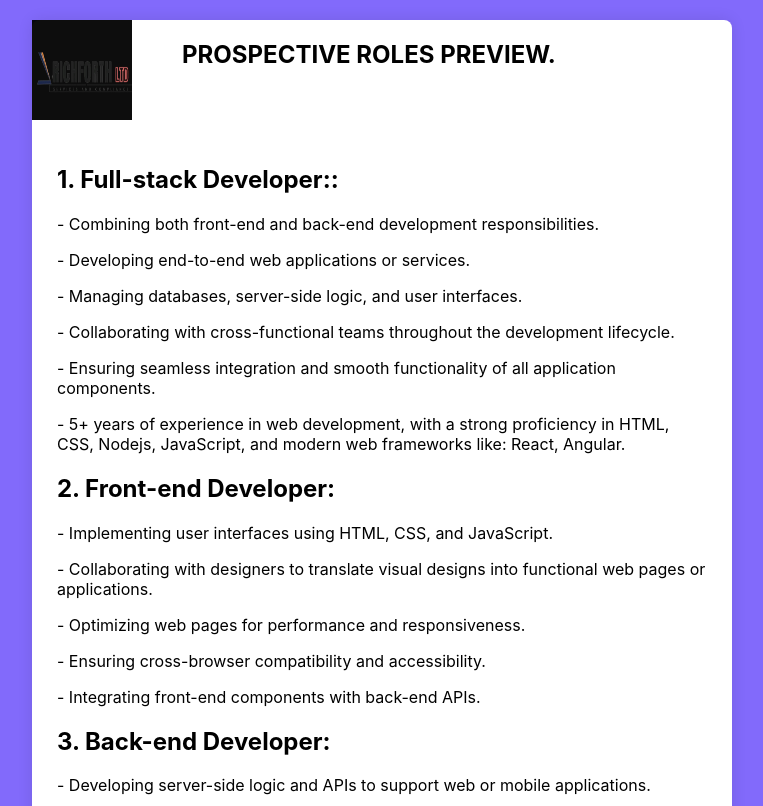
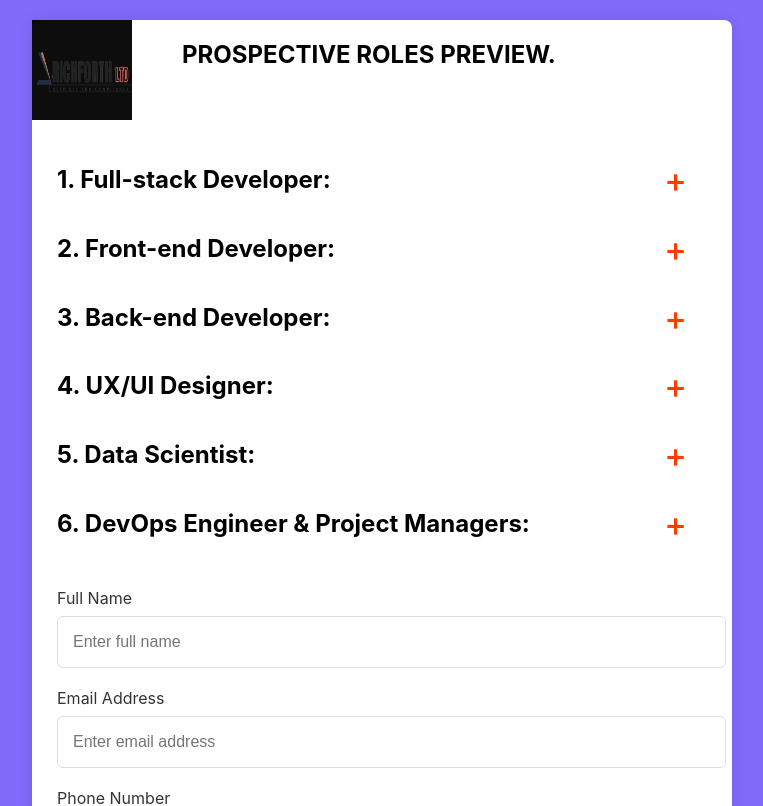
Before and after one commit to emmyzee45/application-form-frontend, a React (Create React App) app: page / in a window 1280 px wide. Shown: the top 806 px of the page, without its empty margins (258-1021 px from the left). Built offline with nearby package versions, Linux system fonts and the light colour scheme.

Commit message:
add home page

```diff
--- a/src/form/Form.jsx
+++ b/src/form/Form.jsx
@@ -7,6 +7,12 @@ import { useNavigate } from 'react-router-dom';
 export const Form = () => {
     const [input, setInput] = useState({});
     const [file, setFile] = useState('');
+    const [open, setOpen] = useState(false);
+    const [openBackend, setOpenBackend] = useState(false);
+    const [openFronted, setOpenFronted] = useState(false);
+    const [openUI, setOpenUI] = useState(false);
+    const [openDevOps, setOpenDevOps] = useState(false);
+    const [openDatascience, setOpenDataScience] = useState(false);
 
     const navigate = useNavigate();
 
@@ -16,6 +22,29 @@ export const Form = () => {
       setInput((prev) => {
         return {...prev, [name]: value}
       })
+    }
+
+    const handleView = () => {
+      setOpen(!open);
+    }
+
+    const handleFrontend = () => {
+
+    }
+
+    const handleBackend = () => {
+      setOpenBackend(!openBackend)
+    }
+    const handleUI = () => {
+      setOpenUI(!openUI)
+    }
+
+    const handleDatascience = () => {
+      setOpenDataScience(!openDatascience)
+    }
+
+    const handleDevOps = () => {
+      setOpenDevOps(!openDevOps)
     }
 
     const handleSubmit = async(e) => {
@@ -61,7 +90,21 @@ export const Form = () => {
           <p>- Keeping up with emerging technologies and industry trends.</p>
         </div> */}
         <div>
-          <h2>1. Full-stack Developer::</h2>
+          <div className='content'>
+          <h2>1. Full-stack Developer:</h2>
+          {!open ? (
+
+            <div className='view' onClick={handleView}>
+              +
+            </div>
+          ): (
+            <div className='view' onClick={handleView}>
+              -
+            </div>
+          )}
+          </div>
+          {open && (
+            <div className='viewoCntent'>
               <p> - Combining both front-end and back-end development responsibilities.</p>
               <p> - Developing end-to-end web applications or services.</p>
               <p> - Managing databases, server-side logic, and user interfaces.</p>
@@ -69,16 +112,46 @@ export const Form = () => {
               <p>- Ensuring seamless integration and smooth functionality of all application components.</p>
               <p>- 5+ years of experience in web development, with a strong proficiency in HTML, CSS, Nodejs, JavaScript, and modern web frameworks like: React, Angular.</p>
             </div>
+          )}
+        </div>
         <div>
+          <div className='content'>
           <h2>2. Front-end Developer:</h2>
+          {!open ? (
+            <div className='view' onClick={handleFrontend}>
+              +
+            </div>
+            ): (
+            <div className='view' onClick={handleFrontend}>
+              -
+            </div>
+            )}
+          </div>
+          {openFronted && (
+          <div className='viewContent'>
             <p> - Implementing user interfaces using HTML, CSS, and JavaScript.</p>
             <p> - Collaborating with designers to translate visual designs into functional web pages or applications.</p>
             <p> - Optimizing web pages for performance and responsiveness.</p>
             <p> - Ensuring cross-browser compatibility and accessibility.</p>
             <p> - Integrating front-end components with back-end APIs.</p>
           </div>
+          )}
+        </div>
         <div>
+          <div className='content'>
           <h2>3. Back-end Developer:</h2>
+            {!open ? (
+              <div className='view' onClick={handleBackend}>
+                +
+              </div>
+              ): (
+              <div className='view' onClick={handleBackend}>
+                -
+              </div>
+            )}
+          </div>
+          {openBackend && (
+            <div className='viewContent'>
             <p>- Developing server-side logic and APIs to support web or mobile applications.</p>
             <p> - Designing and optimizing databases and data models.</p>
             <p> - Implementing security measures and data protection.</p>
@@ -88,29 +161,76 @@ export const Form = () => {
             <p> - Solid understanding of server-side programming languages, such as PHP, Python, or Java, and experience with RESTful API design and development.</p>
             <p> - Proficiency in database design and management, including relational databases : MySQL, PostgreSQL and NoSQL databases </p>
           </div>
+          )}
+        </div>
         <div>
+          <div className='content'>
             <h2>4. UX/UI Designer:</h2>
+            {!open ? (
+              <div className='view' onClick={handleUI}>
+                +
+              </div>
+              ): (
+              <div className='view' onClick={handleUI}>
+                -
+              </div>
+            )}
+          </div>
+          {openUI && (
+            <div className='viewContent'>
             <p>- Conducting user research and creating user personas.</p>
             <p>- Designing user interfaces that are visually appealing, intuitive, and user-friendly.</p>
             <p> - Creating wireframes, prototypes, and mockups to communicate design ideas.</p>
             <p> - Collaborating with developers to ensure the feasibility of design concepts.</p>
             <p> - Conducting usability testing and incorporating user feedback into the design.</p>
           </div>
+          )}
+        </div>
         <div>
+          <div  className='content'>
             <h2>5. Data Scientist:</h2>
+            {!open ? (
+              <div className='view' onClick={handleDatascience}>
+                +
+              </div>
+              ): (
+              <div className='view' onClick={handleDatascience}>
+                -
+              </div>
+            )}
+          </div>
+          {openDatascience && (
+            <div className='viewContent'>
             <p>- Analyzing complex data sets to identify patterns, trends, and insights.</p>
             <p>- Developing and implementing machine learning models and algorithms.</p>
             <p> - Building predictive models and data visualizations.</p>
             <p> - Collaborating with stakeholders to define data requirements and use cases.</p>
             <p> - Presenting findings and recommendations to non-technical stakeholders.</p>
           </div>
+          )}
+        </div>
         <div>
+          <div className='content'>
           <h2>6. DevOps Engineer & Project Managers:</h2>
+          {!open ? (
+              <div className='view' onClick={handleDevOps}>
+                +
+              </div>
+              ): (
+              <div className='view' onClick={handleDevOps}>
+                -
+              </div>
+            )}
+          </div>
+          {openDevOps && (
+            <div className='viewContent'>
             <p>- Automating and streamlining software development processes.</p>
             <p>- Managing and configuring infrastructure, servers, and cloud services.</p>
             <p>- Implementing continuous integration and deployment pipelines.</p>
             <p>- Monitoring system performance and ensuring high availability.</p>
             <p>- Troubleshooting and resolving infrastructure-related issues.</p>
+          </div>
+          )}
         </div>
       </div>
       <form action="#" className="form" onSubmit={handleSubmit}>
--- a/src/form/form.css
+++ b/src/form/form.css
@@ -4,6 +4,18 @@
   justify-content: center;
   padding: 20px;
   background: rgb(130, 106, 251);
+}
+.content {
+  display: flex;
+  align-items: center;
+  justify-content: space-between;
+  padding-right: 20px;
+  cursor: pointer;
+}
+.view {
+  font-size: 34px;
+  font-weight: 500;
+  color: rgb(255, 60, 0)
 }
 .container {
   position: relative;
```
Also changed, not shown: src/home/Home.jsx (added, +7 -0 lines), src/home/home.css (added). Lines whose indentation alone changed are shown as unchanged.
